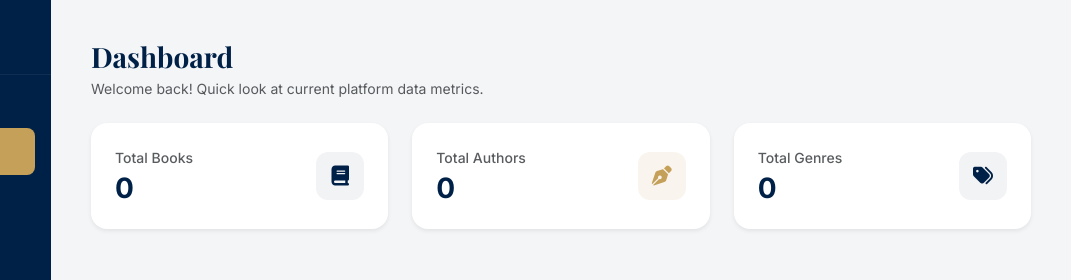
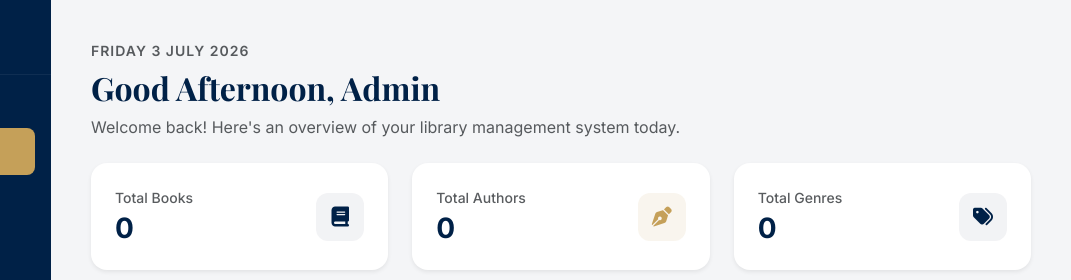
Before and after one commit to sumitchaudhary980/library-management-system, a plain HTML site: page frontend/admin/dashboard.html in a window 1280 px wide. Shown: the top 280 px of the page, 209-1280 px from the left. Drawn offline with nearby package versions, Linux system fonts and the light colour scheme; no server answers.

Commit message:
added related greeting message with date in dashboard

```diff
--- a/frontend/admin/dashboard.html
+++ b/frontend/admin/dashboard.html
@@ -4,6 +4,19 @@
     <meta charset="UTF-8" />
     <meta name="viewport" content="width=device-width, initial-scale=1.0" />
     <title>Kaiser Library | Admin Panel</title>
+    <link
+      rel="icon"
+      type="image/png"
+      sizes="32x32"
+      href="/assets/favicon/favicon-32x32.png"
+    />
+    <link
+      rel="icon"
+      type="image/png"
+      sizes="16x16"
+      href="/assets/favicon/favicon-16x16.png"
+    />
+    <link rel="shortcut icon" href="/assets/favicon/favicon.ico" />
     <link
       href="https://cdn.jsdelivr.net/npm/bootstrap@5.3.2/dist/css/bootstrap.min.css"
       rel="stylesheet"
@@ -97,11 +110,23 @@
       <main class="dashboard-content">
         <div class="container-fluid p-0">
           <div class="mb-4">
-            <h1 class="font-serif fw-bold h3 text-primary-dark mb-1">
-              Dashboard
+            <p
+              id="currentDate"
+              class="text-uppercase text-muted small fw-semibold mb-2"
+              style="letter-spacing: 1px"
+            ></p>
+
+            <h1
+              id="greeting"
+              class="font-serif fw-bold text-primary-dark mb-2"
+              style="font-size: 2rem"
+            >
+              Good Morning, Admin
             </h1>
-            <p class="text-muted mb-0 small">
-              Welcome back! Quick look at current platform data metrics.
+
+            <p class="text-muted mb-0">
+              Welcome back! Here's an overview of your library management system
+              today.
             </p>
           </div>
 
--- a/frontend/assets/js/dashboard.js
+++ b/frontend/assets/js/dashboard.js
@@ -1,3 +1,33 @@
+function updateHeader() {
+  const now = new Date();
+
+  const dateOptions = {
+    weekday: "long",
+    day: "numeric",
+    month: "long",
+    year: "numeric",
+  };
+
+  document.getElementById("currentDate").textContent =
+    now.toLocaleDateString("en-GB", dateOptions);
+
+  const hour = now.getHours();
+  let greeting = "Good Evening";
+
+  if (hour >= 5 && hour < 12) {
+    greeting = "Good Morning";
+  } else if (hour >= 12 && hour < 17) {
+    greeting = "Good Afternoon";
+  } else if (hour >= 17 && hour < 21) {
+    greeting = "Good Evening";
+  } else {
+    greeting = "Good Night";
+  }
+
+  document.getElementById("greeting").textContent = `${greeting}, Admin`;
+}
+
+updateHeader();
 async function loadDashboard() {
     try {
         const response = await fetch("/api/admin/dashboard", {
```
Also changed, not shown: frontend/assets/favicon/favicon-16x16.png (added), frontend/assets/favicon/favicon-32x32.png (added), frontend/assets/favicon/favicon.ico (added).
